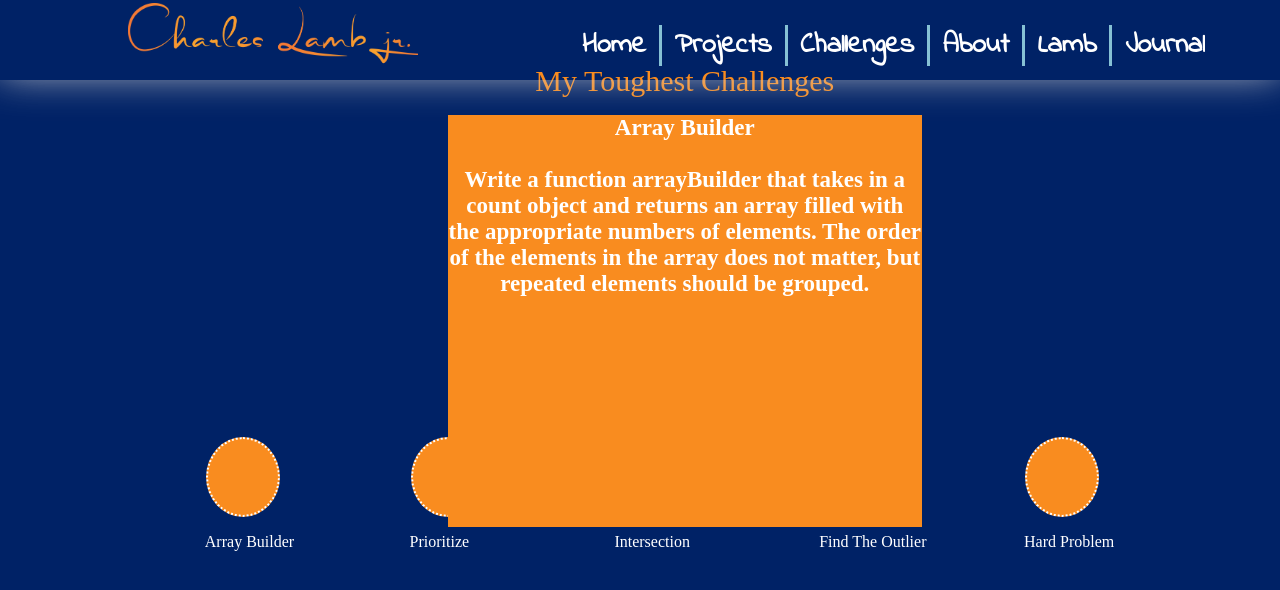
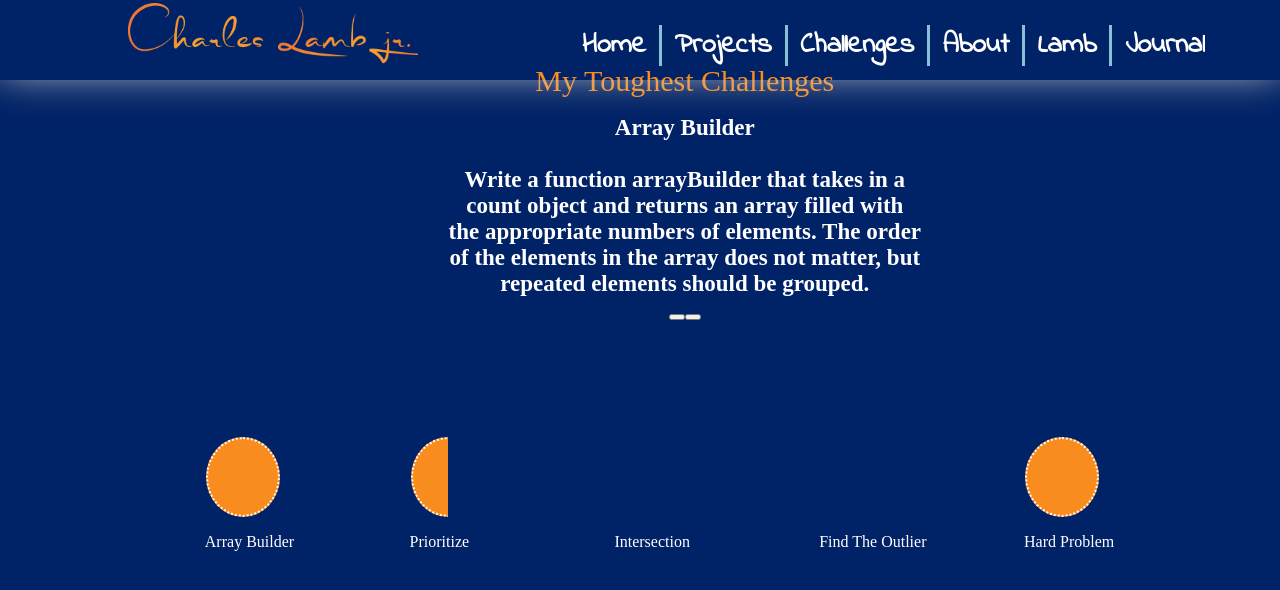
Before and after one commit to cyberstizz/charleslambjr, a React (Create React App) app: page /challenges in a window 1280 px wide. Shown: the top 590 px of the page. Built offline with nearby package versions, Linux system fonts and the light colour scheme; a web font is replaced by a local one.

Commit message:
added buttons under the description and a new div that I will use to make the buttons a flex row

```diff
--- a/src/components/Challenges.css
+++ b/src/components/Challenges.css
@@ -62,7 +62,7 @@
     position: absolute;
     visibility: visible;
     margin-left: 35vw;
-    background-color: rgb(249, 140, 31);
+    background-color: rgb(0, 34, 102);
     overflow: scroll;
     font-size: 23px;
     color: white;
--- a/src/components/Challenges.js
+++ b/src/components/Challenges.js
@@ -19,7 +19,12 @@ return (
     <React.Fragment>
 
                  <div id="title">My Toughest Challenges</div>
-                 <div id="arrayBuilderDescrition">Array Builder <br/> <br/>{arrayBuilderPopup}</div>
+                 <div id="arrayBuilderDescrition">Array Builder <br/> <br/>{arrayBuilderPopup}
+                 <div id="arrayBuilderButtons">
+                     <button></button>
+                     <button></button>
+                 </div>
+                 </div>
                  <div id="arrayBuilder"></div>
                  <div id="titleDescription">One thing I really love is pushing myself to learn and grow!
 During my experience learning as a developer i have had many ups and downs which have taught me two important things:
```
